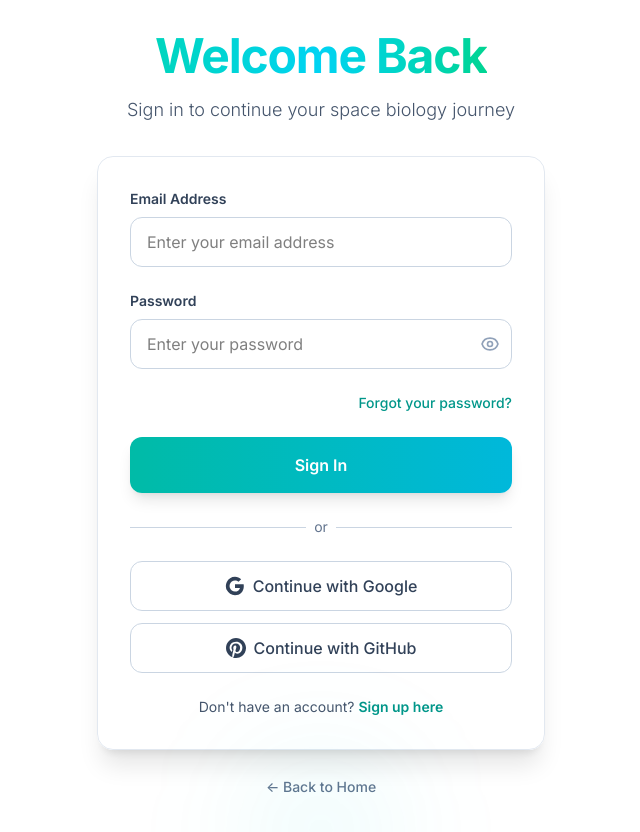
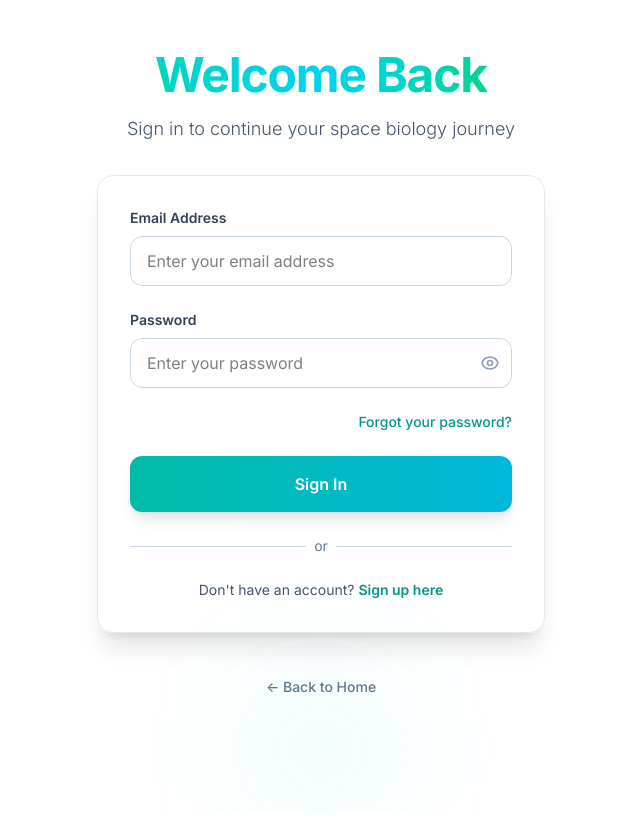
Before and after one commit to ARTariqDev/Vitalis, a Next.js app: page /login in a window 1280 px wide. Shown: the top 832 px of the page, without its empty margins (319-959 px from the left). Built offline with nearby package versions, Linux system fonts and the light colour scheme.

Commit message:
resolved some errors

```diff
--- a/src/app/login/page.js
+++ b/src/app/login/page.js
@@ -72,6 +72,7 @@ export default function LoginPage() {
   };
 
   const handleBackToHome = () => {
+    alert("clicked button")
     router.push('/');
   };
 
@@ -213,31 +214,7 @@ export default function LoginPage() {
               </div>
             </div>
 
-            {/* Social Login Buttons */}
-            <div className="space-y-3">
-              <button
-                type="button"
-                className="w-full px-4 py-3 border border-slate-300 rounded-xl text-slate-700 font-medium hover:bg-slate-50 transition-all duration-300 transform hover:scale-105 active:scale-95 flex items-center justify-center space-x-2"
-              >
-                <svg className="w-5 h-5" viewBox="0 0 24 24">
-                  <path fill="currentColor" d="M22.56 12.25c0-.78-.07-1.53-.2-2.25H12v4.26h5.92c-.26 1.37-1.04 2.53-2.21 3.31v2.77h3.57c2.08-1.92 3.28-4.74 3.28-8.09z"/>
-                  <path fill="currentColor" d="M12 23c2.97 0 5.46-.98 7.28-2.66l-3.57-2.77c-.98.66-2.23 1.06-3.71 1.06-2.86 0-5.29-1.93-6.16-4.53H2.18v2.84C3.99 20.53 7.7 23 12 23z"/>
-                  <path fill="currentColor" d="M5.84 14.09c-.22-.66-.35-1.36-.35-2.09s.13-1.43.35-2.09V7.07H2.18C1.43 8.55 1 10.22 1 12s.43 3.45 1.18 4.93l2.85-2.22.81-.62z"/>
-                  <path fill="currentColor" d="M12 5.38c1.62 0 3.06.56 4.21 1.64l3.15-3.15C17.45 2.09 14.97 1 12 1 7.7 1 3.99 3.47 2.18 7.07l3.66 2.84c.87-2.6 3.3-4.53 6.16-4.53z"/>
-                </svg>
-                <span>Continue with Google</span>
-              </button>
 
-              <button
-                type="button"
-                className="w-full px-4 py-3 border border-slate-300 rounded-xl text-slate-700 font-medium hover:bg-slate-50 transition-all duration-300 transform hover:scale-105 active:scale-95 flex items-center justify-center space-x-2"
-              >
-                <svg className="w-5 h-5" fill="currentColor" viewBox="0 0 24 24">
-                  <path d="M12.017 0C5.396 0 .029 5.367.029 11.987c0 5.079 3.158 9.417 7.618 11.174-.105-.949-.199-2.403.041-3.439.219-.937 1.406-5.957 1.406-5.957s-.359-.72-.359-1.781c0-1.663.967-2.911 2.168-2.911 1.024 0 1.518.769 1.518 1.688 0 1.029-.653 2.567-.992 3.992-.285 1.193.6 2.165 1.775 2.165 2.128 0 3.768-2.245 3.768-5.487 0-2.861-2.063-4.869-5.008-4.869-3.41 0-5.409 2.562-5.409 5.199 0 1.033.394 2.143.889 2.741.099.12.112.225.083.345-.09.375-.293 1.199-.334 1.363-.053.225-.172.271-.402.165-1.495-.69-2.433-2.878-2.433-4.646 0-3.776 2.748-7.252 7.92-7.252 4.158 0 7.392 2.967 7.392 6.923 0 4.135-2.607 7.462-6.233 7.462-1.214 0-2.357-.629-2.748-1.378 0 0-.599 2.282-.744 2.84-.282 1.084-1.064 2.456-1.549 3.235C9.584 23.815 10.77 24.001 12.017 24.001c6.624 0 11.99-5.367 11.99-11.988C24.007 5.367 18.641.001 12.017.001z"/>
-                </svg>
-                <span>Continue with GitHub</span>
-              </button>
-            </div>
 
             {/* Signup Link */}
             <div className="text-center">
@@ -259,7 +236,7 @@ export default function LoginPage() {
         <div className="text-center mt-6 animate-fade-in-delay-2" >
           <button onClick={handleBackToHome}
 
-            className="text-slate-500 hover:text-teal-600 transition-colors duration-300 text-sm font-medium"
+            className="text-slate-500 hover:text-teal-600 transition-colors duration-300 text-sm font-medium p-5"
           >
             ← Back to Home
           </button>
```
